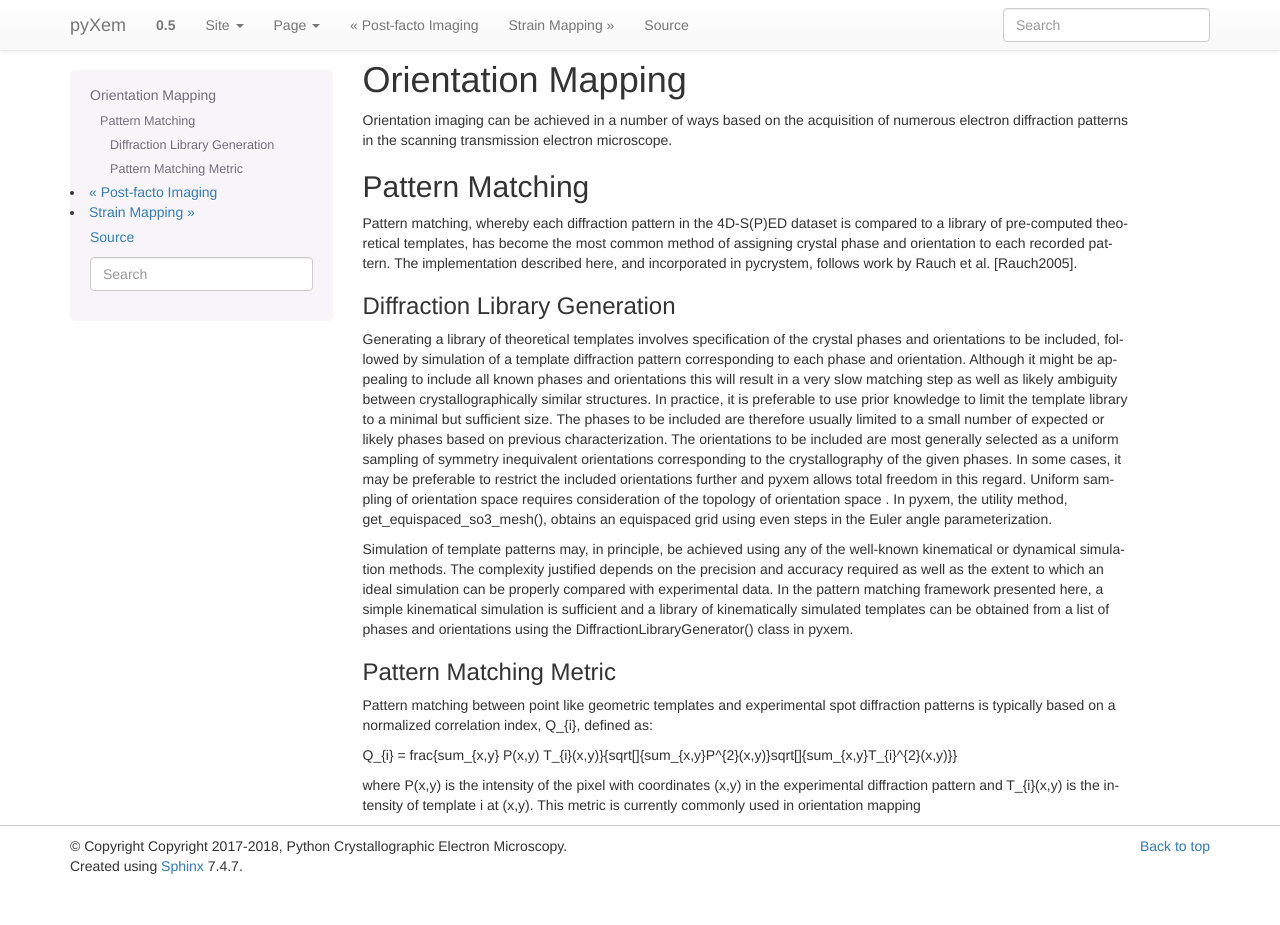
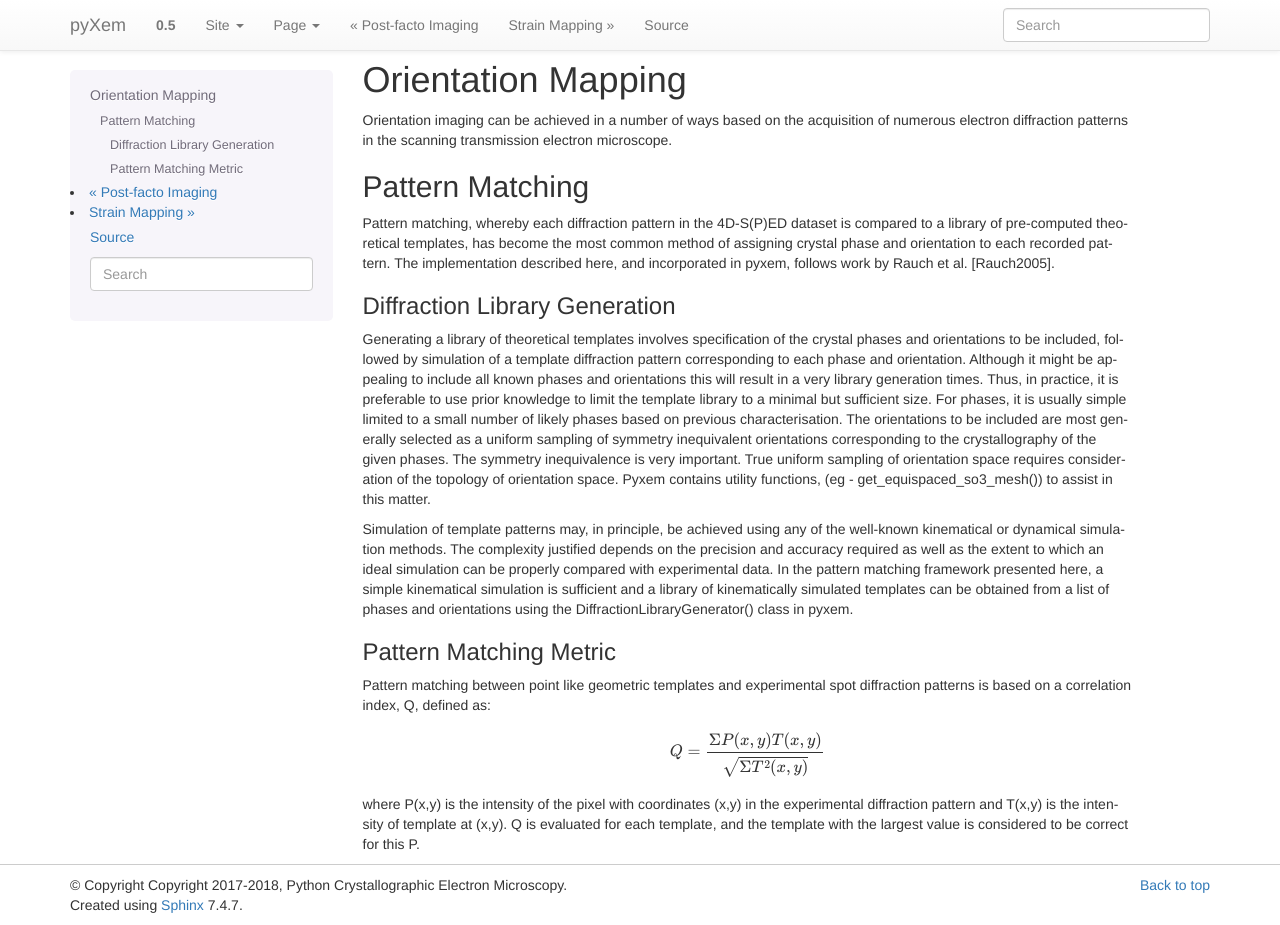
Before and after one commit to pyxem/pyxem, a Sphinx documentation site: the page built from docs/source/orientation_imaging.rst, in a window 1280 px wide and 925 px high. Built offline with Sphinx 7.4.7, drawn with Linux system fonts in a browser that asks for light colours.

Commit message:
OM updates for website (#140)
* Updating OM page

```diff
--- a/docs/source/orientation_imaging.rst
+++ b/docs/source/orientation_imaging.rst
@@ -11,7 +11,7 @@ Pattern Matching
 Pattern matching, whereby each diffraction pattern in the 4D-S(P)ED dataset is
 compared to a library of pre-computed theoretical templates, has become the most
 common method of assigning crystal phase and orientation to each recorded pattern.
-The implementation described here, and incorporated in pycrystem, follows work by
+The implementation described here, and incorporated in pyxem, follows work by
 Rauch et al. [Rauch2005].
 
 Diffraction Library Generation
@@ -21,18 +21,13 @@ Generating a library of theoretical templates involves specification of the
 crystal phases and orientations to be included, followed by simulation of a
 template diffraction pattern corresponding to each phase and orientation. Although
 it might be appealing to include all known phases and orientations this will
-result in a very slow matching step as well as likely ambiguity between
-crystallographically similar structures. In practice, it is preferable to use prior
-knowledge to limit the template library to a minimal but sufficient size. The
-phases to be included are therefore usually limited to a small number of expected
-or likely phases based on previous characterization. The orientations to be
+result in a very library generation times. Thus, in practice, it is preferable to use prior
+knowledge to limit the template library to a minimal but sufficient size. For phases, it is usually simple
+limited to a small number of likely phases based on previous characterisation. The orientations to be
 included are most generally selected as a uniform sampling of symmetry inequivalent
-orientations corresponding to the crystallography of the given phases. In some
-cases, it may be preferable to restrict the included orientations further and pyxem
-allows total freedom in this regard. Uniform sampling of orientation space requires
-consideration of the topology of orientation space . In pyxem, the utility
-method, get_equispaced_so3_mesh(), obtains an equispaced grid using even steps in
-the Euler angle parameterization.
+orientations corresponding to the crystallography of the given phases. The symmetry inequivalence is very important.
+True uniform sampling of orientation space requires consideration of the topology of orientation space. Pyxem contains utility
+functions, (eg - get_equispaced_so3_mesh()) to assist in this matter.
 
 Simulation of template patterns may, in principle, be achieved using any of the
 well-known kinematical or dynamical simulation methods. The complexity justified
@@ -47,11 +42,13 @@ Pattern Matching Metric
 ***********************
 
 Pattern matching between point like geometric templates and experimental spot
-diffraction patterns is typically based on a normalized correlation index,
-Q_{i}, defined as:
+diffraction patterns is based on a correlation index,
+Q, defined as:
 
-Q_{i} = \frac{\sum_{x,y} P(x,y) T_{i}(x,y)}{\sqrt[]{\sum_{x,y}P^{2}(x,y)}\sqrt[]{\sum_{x,y}T_{i}^{2}(x,y)}}
+.. math::
+    Q = \frac{\Sigma P(x,y) T(x,y)}{\sqrt[]{\Sigma T^{2}(x,y)}}
 
 where P(x,y) is the intensity of the pixel with coordinates (x,y) in the
-experimental diffraction pattern and T_{i}(x,y) is the intensity of template i
-at (x,y). This metric is currently commonly used in orientation mapping
+experimental diffraction pattern and T(x,y) is the intensity of template
+at (x,y). Q is evaluated for each template, and the template with the largest value
+is considered to be correct for this P.
```
